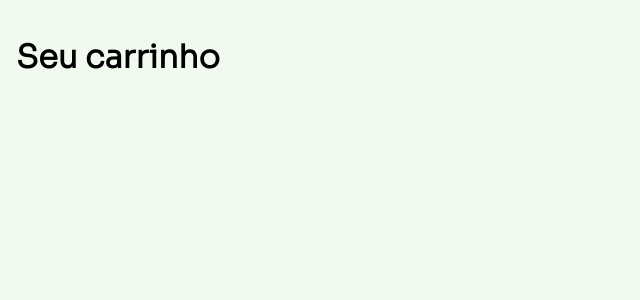
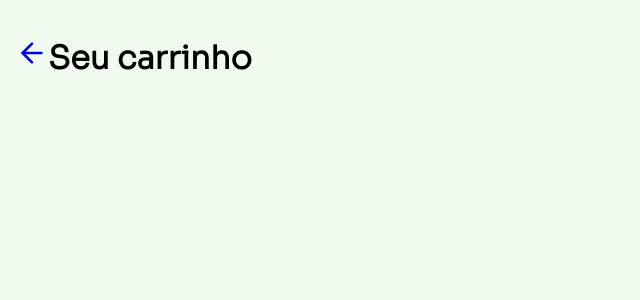
Before and after one commit to JeanMenezees/desafio-hype, a React (Create React App) app: page /carrinho in a window 1280 px wide. Shown: the top 300 px of the page, without its empty margins (0-640 px from the left). Built offline with nearby package versions, Linux system fonts and the light colour scheme.

Commit message:
Adicionando botao checkout

```diff
--- a/package.json
+++ b/package.json
@@ -9,6 +9,7 @@
     "lottie-react": "^2.2.1",
     "react": "^17.0.2",
     "react-dom": "^17.0.2",
+    "react-icons": "^4.3.1",
     "react-id-generator": "^3.0.2",
     "react-router-dom": "^6.2.2",
     "react-scripts": "5.0.0",
--- a/src/components/Carrinho/carrinho.js
+++ b/src/components/Carrinho/carrinho.js
@@ -2,6 +2,8 @@
 import styled from "styled-components";
 import { Container } from "../../styleGlobal";
 import Produto from "../PaginaInicial/Produto";
+import { FiArrowLeft } from "react-icons/fi";
+import { Link } from "react-router-dom";
 
 const Carrinho = (props) => {
   return (
@@ -10,9 +12,13 @@
         style={{
           padding: "16px",
           fontSize: "2rem",
-          maxWidth: "300px"
+          maxWidth: "300px",
+          alignItems: "center"
         }}
       >
+        <Link to="/">
+          <FiArrowLeft />
+        </Link>
         Seu carrinho
       </h1>
       <StyledListaCarrinho>
--- a/src/index.css
+++ b/src/index.css
@@ -10,6 +10,10 @@
   background-color: #F1FAEE;
 
   font-family: 'Sora', sans-serif;
+}
+
+a {
+  text-decoration: none;
 }
 
 button {
```
Also changed, not shown: 1 other file (tests, documents, lock files or other folders).
